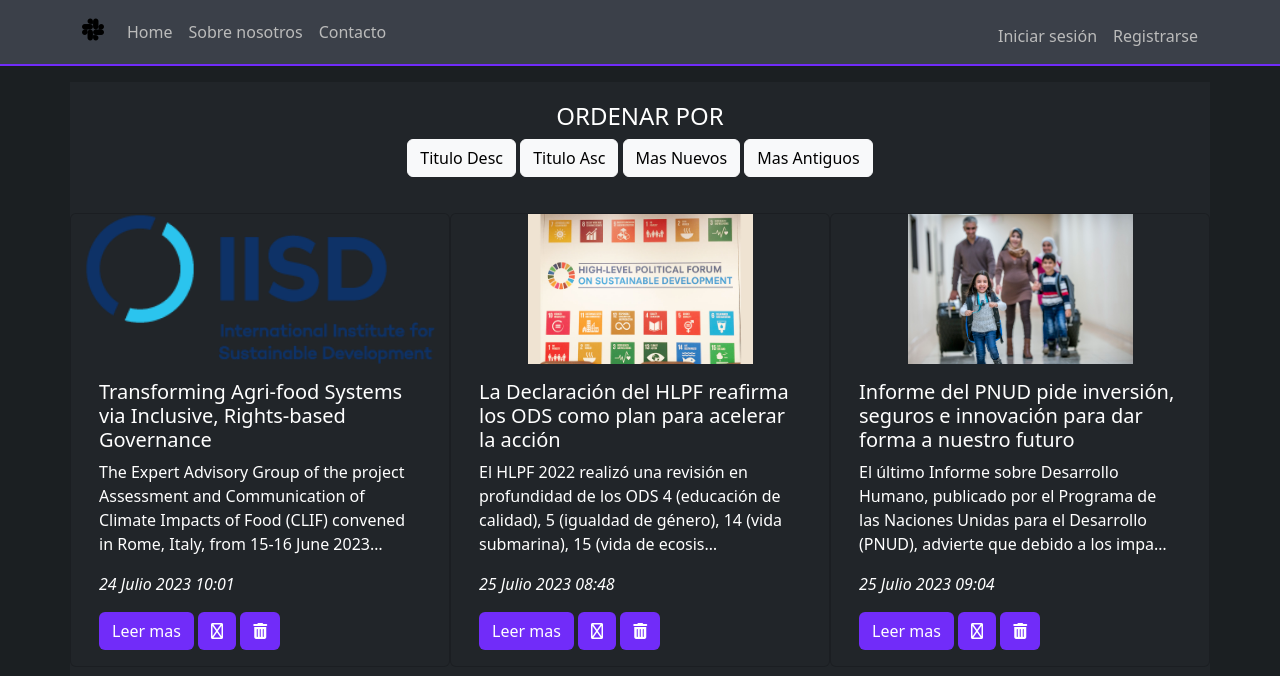
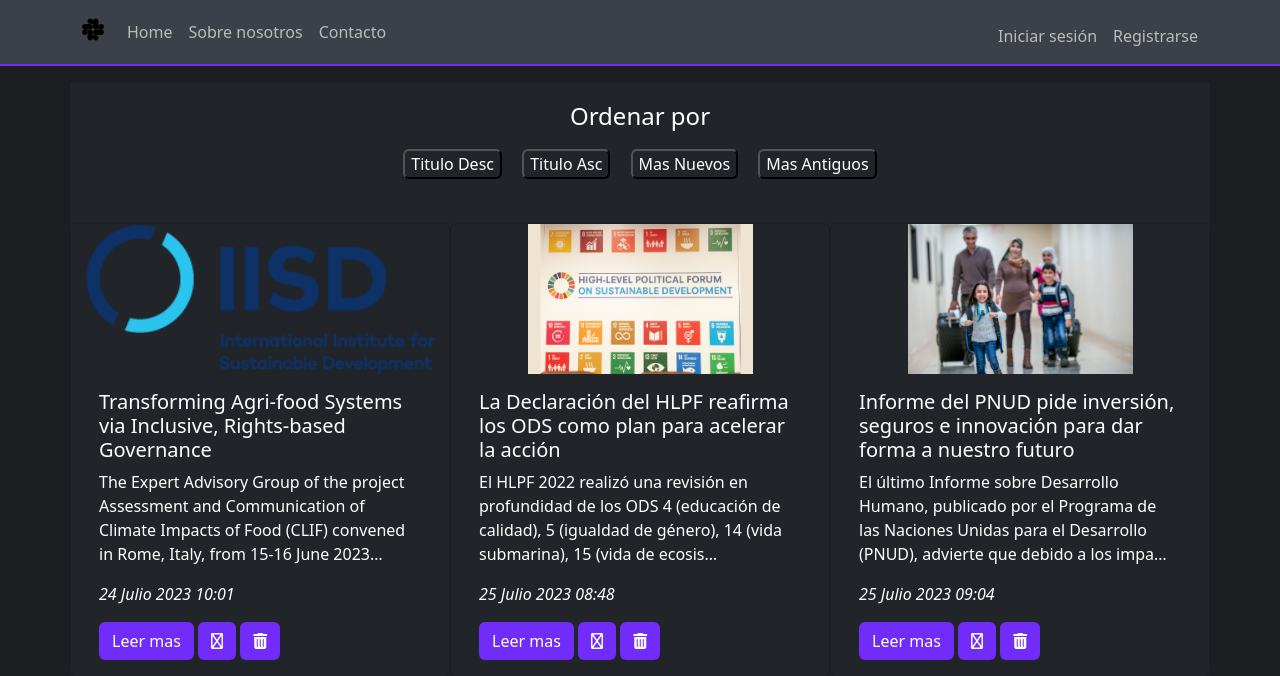
Before and after one commit to Gabriel-Fernando-Vazquez/Grupo2Comision1, a Django app: page /noticias/listar-noticias in a window 1280 px wide. Shown: the top 676 px of the page. Run offline with Django 4.2, Linux system fonts and the light colour scheme; data comes from the database, SQL or seed files in the repository; both versions use the stored data as it was after the commit; some libraries are stand-ins or nearby versions.

Commit message:
archivos modificados listar noticias y noticias por categoria ambos html

```diff
--- a/ProyectoFinal/templates/inicio.html
+++ b/ProyectoFinal/templates/inicio.html
@@ -9,7 +9,7 @@
 			<i class="fa fa-solid fa-filter"></i>
 		</button>
 		<ul class="dropdown-menu bg-dark text-light">
-			<li><a class="dropdown-item bg-dark text-light" href="{% url 'noticias:listar_noticias' %}" style="color:#bbb ;">Todas las noticias</a></li>
+			<li><a class="dropdown-item bg-dark text-light" href="{% url 'noticias:listar_noticias' %}">Todas las noticias</a></li>
 			<li><a class="dropdown-item bg-dark text-light" href="{% url 'noticias:categorias' %}">Categorias</a></li>
 		  	<li><a class="dropdown-item bg-dark text-light" href="{% url 'ord-fecha-desc' %}">Primeras noticias</a></li>
 		  	<li><a class="dropdown-item bg-dark text-light" href="{% url 'ord-tit-asc' %}">Titulos asc</a></li>
--- a/ProyectoFinal/templates/noticias/listarNoticias.html
+++ b/ProyectoFinal/templates/noticias/listarNoticias.html
@@ -5,11 +5,11 @@
 <div class="container text-bg-dark my-3">
     <div class="row">
 		<div class="container" style="text-align: center; padding-top: 20px;padding-bottom: 20px;">
-			<h4>ORDENAR POR</h4>
-			<button class="btn btn-light" onclick="window.location.href='?orden=titulo_desc'">Titulo Desc</button>
-			<button class="btn btn-light" onclick="window.location.href='?orden=titulo_asc'" >Titulo Asc</button>
-			<button class="btn btn-light" onclick="window.location.href='?orden=noti_nuevas'" >Mas Nuevos</button>
-			<button class="btn btn-light" onclick="window.location.href='?orden=noti_viejas'" >Mas Antiguos</button>
+			<h4 style="color:  white;padding-bottom: 10px;">Ordenar por</h4>
+			<button style="color:white;" class="rounded mx-2 bg-dark mb-2" onclick="window.location.href='?orden=titulo_desc'">Titulo Desc</button>
+			<button style="color:white;" class="rounded mx-2 bg-dark mb-2" onclick="window.location.href='?orden=titulo_asc'" >Titulo Asc</button>
+			<button style="color:white;" class="rounded mx-2 bg-dark mb-2" onclick="window.location.href='?orden=noti_nuevas'" >Mas Nuevos</button>
+			<button style="color:white;" class="rounded mx-2 bg-dark mb-2" onclick="window.location.href='?orden=noti_viejas'" >Mas Antiguos</button>
 	</div>
 	{% for n in object_list %}
 		<div class="card text-bg-dark col-sm-12 col-md-6 col-lg-4 my-3">
```
Also changed, not shown: ProyectoFinal/templates/noticias/noticiasPorCat.html (+5 -5 lines), ProyectoFinal/ProyectoFinal/new_db.sqlite3.
